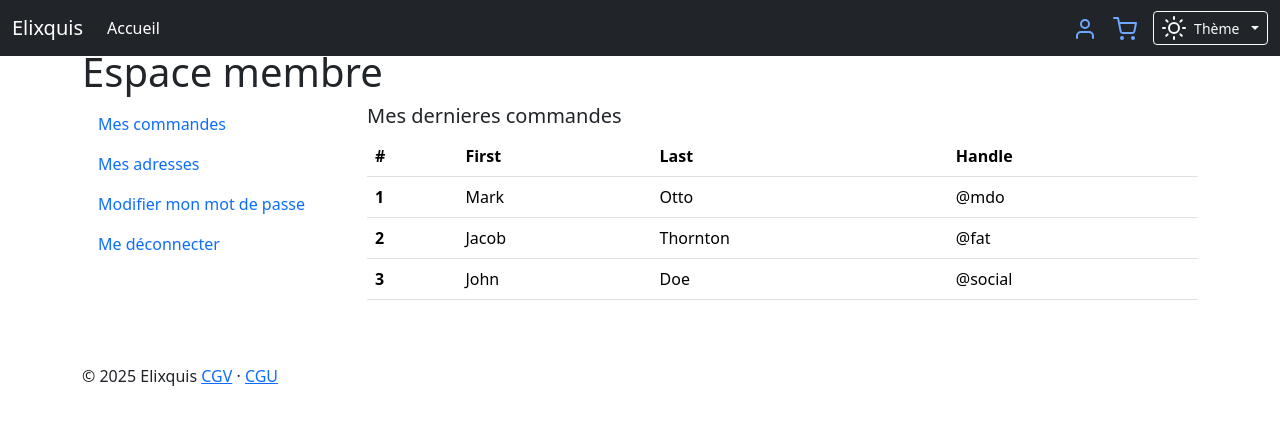
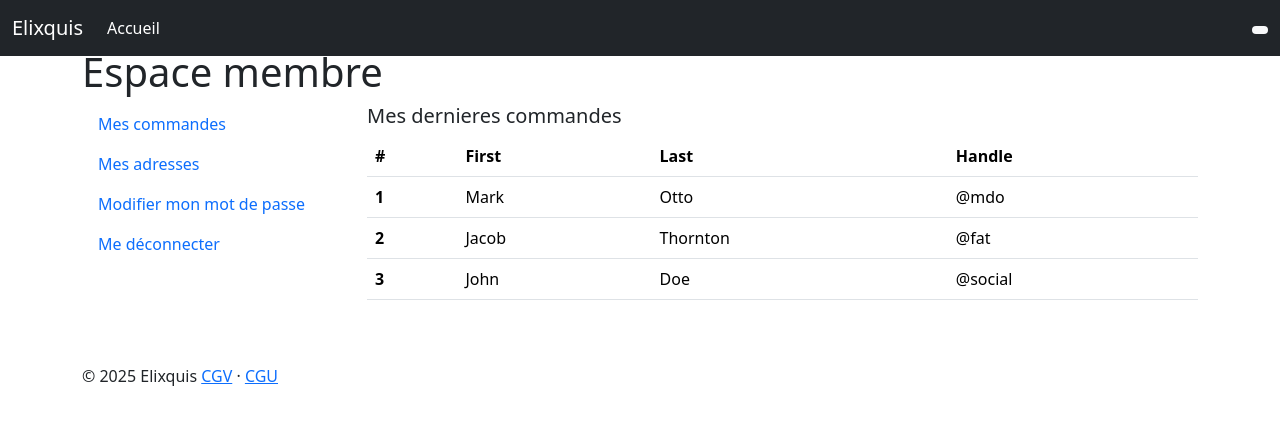
Before and after one commit to prefjordanpro/elixquis, a Symfony app: template templates/account/index.html.twig in a window 1280 px wide. Shown: the top 425 px of the page. Run offline with Twig, Linux system fonts and the light colour scheme; the template is opened without the code that fills it, so the values that code supplies are empty; some libraries are stand-ins or nearby versions.

Commit message:
basehtml

```diff
--- a/templates/base.html.twig
+++ b/templates/base.html.twig
@@ -1,4 +1,3 @@
-{# templates/base.html.twig #}
 <!doctype html>
 <html lang="fr" data-bs-theme="auto">
 <head>
@@ -7,25 +6,12 @@
     <title>Elixquis - Le rhum 100% Made in France</title>
     <meta name="description" content="Elixquis le rhum Made In France">
 
-{# Applique le thème choisi (ou auto) AVANT le chargement des CSS pour éviter le flash #}
-<script>
-(() => {
-    try {
-    const saved = localStorage.getItem('theme') || 'auto';
-    const prefersDark = window.matchMedia('(prefers-color-scheme: dark)').matches;
-    const effective = (saved === 'auto') ? (prefersDark ? 'dark' : 'light') : saved;
-    document.documentElement.setAttribute('data-bs-theme', effective);
-    } catch(e) {}
-})();
-</script>
+    <link href="{{ asset('assets/css/bootstrap.min.css') }}" rel="stylesheet">
+    <link rel="stylesheet" href="{{ asset('assets/css/style.css') }}">
+    <!-- Custom styles for this template -->
+    <link href="{{ asset('assets/css/carousel.css') }}" rel="stylesheet">
+    <link href="{{ asset('assets/css/custom.css') }}" rel="stylesheet">
 
-{# CSS: Bootstrap d'abord, puis tes feuilles pour pouvoir les surcharger #}
-<link href="{{ asset('assets/css/bootstrap.min.css') }}" rel="stylesheet">
-<link rel="stylesheet" href="{{ asset('assets/css/style.css') }}?v=1">
-<link href="{{ asset('assets/css/carousel.css') }}?v=1" rel="stylesheet">
-<link href="{{ asset('assets/css/custom.css') }}?v=3" rel="stylesheet">
-
-{# Feather Icons #}
     <script src="https://unpkg.com/feather-icons"></script>
 </head>
 <body>
@@ -35,8 +21,7 @@
         <div class="container-fluid">
         <a class="navbar-brand" href="{{ path('app_home') }}">Elixquis</a>
 
-    <button class="navbar-toggler" type="button" data-bs-toggle="collapse" data-bs-target="#navbarCollapse"
-            aria-controls="navbarCollapse" aria-expanded="false" aria-label="Toggle navigation">
+        <button class="navbar-toggler" type="button" data-bs-toggle="collapse" data-bs-target="#navbarCollapse" aria-controls="navbarCollapse" aria-expanded="false" aria-label="Toggle navigation">
             <span class="navbar-toggler-icon"></span>
         </button>
 
@@ -52,50 +37,22 @@
             {% endfor %}
             </ul>
 
-        <div class="d-flex align-items-center gap-3">
-        <div class="speed-menu d-flex align-items-center gap-3">
+            <div class="speed-menu">
             {% if app.user %}
-            <a href="{{ path('app_account') }}" class="text-decoration-none">
+                <a href="{{ path('app_account') }}">
                 <i data-feather="user"></i> {{ app.user.firstname }}
                 </a>
             {% else %}
-            <a href="{{ path('app_login') }}" class="text-decoration-none">
+                <a href="{{ path('app_login') }}">
                 <i data-feather="user"></i>
                 </a>
             {% endif %}
 
-            <a href="{{ path ('app_cart') }}" class="text-decoration-none position-relative">
+            <a href="{{ path ('app_cart') }}">
                 <i data-feather="shopping-cart"></i>
-            <span class="badge text-bg-light">{{ fullCartQuantity }}</span>
+                <span class="badge text-bg-light"> {{ fullCartQuantity }}</span>
             </a>
             </div>
-
-        {# Sélecteur de thème #}
-        <div class="dropdown">
-            <button class="btn btn-sm btn-outline-light dropdown-toggle d-flex align-items-center gap-2"
-                    type="button" id="themeDropdown" data-bs-toggle="dropdown" aria-expanded="false">
-            <i data-feather="sun"></i><span>Thème</span>
-            </button>
-            <ul class="dropdown-menu dropdown-menu-end" aria-labelledby="themeDropdown">
-            <li>
-                <button type="button" class="dropdown-item d-flex align-items-center gap-2" data-theme-value="light">
-                <i data-feather="sun"></i> Clair
-                </button>
-            </li>
-            <li>
-                <button type="button" class="dropdown-item d-flex align-items-center gap-2" data-theme-value="dark">
-                <i data-feather="moon"></i> Sombre
-                </button>
-            </li>
-            <li>
-                <button type="button" class="dropdown-item d-flex align-items-center gap-2" data-theme-value="auto">
-                <i data-feather="monitor"></i> Auto (système)
-                </button>
-            </li>
-            </ul>
-        </div>
-        </div>
-
         </div>
         </div>
     </nav>
@@ -114,71 +71,13 @@
 
     {% block body %}{% endblock %}
 
-<footer class="container my-5">
-    <p class="mb-0">&copy; 2025 Elixquis
-    <a href="#">CGV</a> &middot; <a href="#">CGU</a>
-    </p>
+    <!-- FOOTER -->
+    <footer class="container">
+        <p>&copy; 2025 Elixquis <a href="#">CGV</a> &middot; <a href="#">CGU</a></p>
     </footer>
     </main>
 
-{# JS #}
     <script src="{{ asset('assets/js/bootstrap.bundle.min.js') }}"></script>
     <script src="{{ asset('assets/js/global.js') }}"></script>
-
-{# Activation feather + gestion sélecteur de thème #}
-<script>
-(function () {
-const storageKey = 'theme';
-const mql = window.matchMedia('(prefers-color-scheme: dark)');
-
-function resolveTheme(value) {
-    if (value === 'auto') return mql.matches ? 'dark' : 'light';
-    return value; // 'light' | 'dark'
-}
-
-function setTheme(value) {
-    try {
-    localStorage.setItem(storageKey, value);
-    } catch(e) {}
-    document.documentElement.setAttribute('data-bs-theme', resolveTheme(value));
-    updateActive(value);
-    if (window.feather) feather.replace();
-}
-
-function updateActive(value) {
-    document.querySelectorAll('[data-theme-value]').forEach(btn => {
-    btn.classList.toggle('active', btn.getAttribute('data-theme-value') === value);
-    });
-}
-
-function initThemeSwitcher() {
-    const saved = localStorage.getItem(storageKey) || 'auto';
-    updateActive(saved);
-
-    document.querySelectorAll('[data-theme-value]').forEach(btn => {
-    btn.addEventListener('click', () => setTheme(btn.getAttribute('data-theme-value')));
-    });
-
-    const onChange = () => {
-    const current = localStorage.getItem(storageKey) || 'auto';
-    if (current === 'auto') {
-        document.documentElement.setAttribute('data-bs-theme', resolveTheme('auto'));
-        if (window.feather) feather.replace();
-    }
-    };
-    if (typeof mql.addEventListener === 'function') {
-    mql.addEventListener('change', onChange);
-    } else if (typeof mql.addListener === 'function') {
-    mql.addListener(onChange); // Safari anciens
-    }
-}
-
-document.addEventListener('DOMContentLoaded', () => {
-    if (window.feather) feather.replace();
-    initThemeSwitcher();
-});
-})();
-</script>
-
 </body>
 </html>
```
Lines whose indentation alone changed are shown as unchanged.
